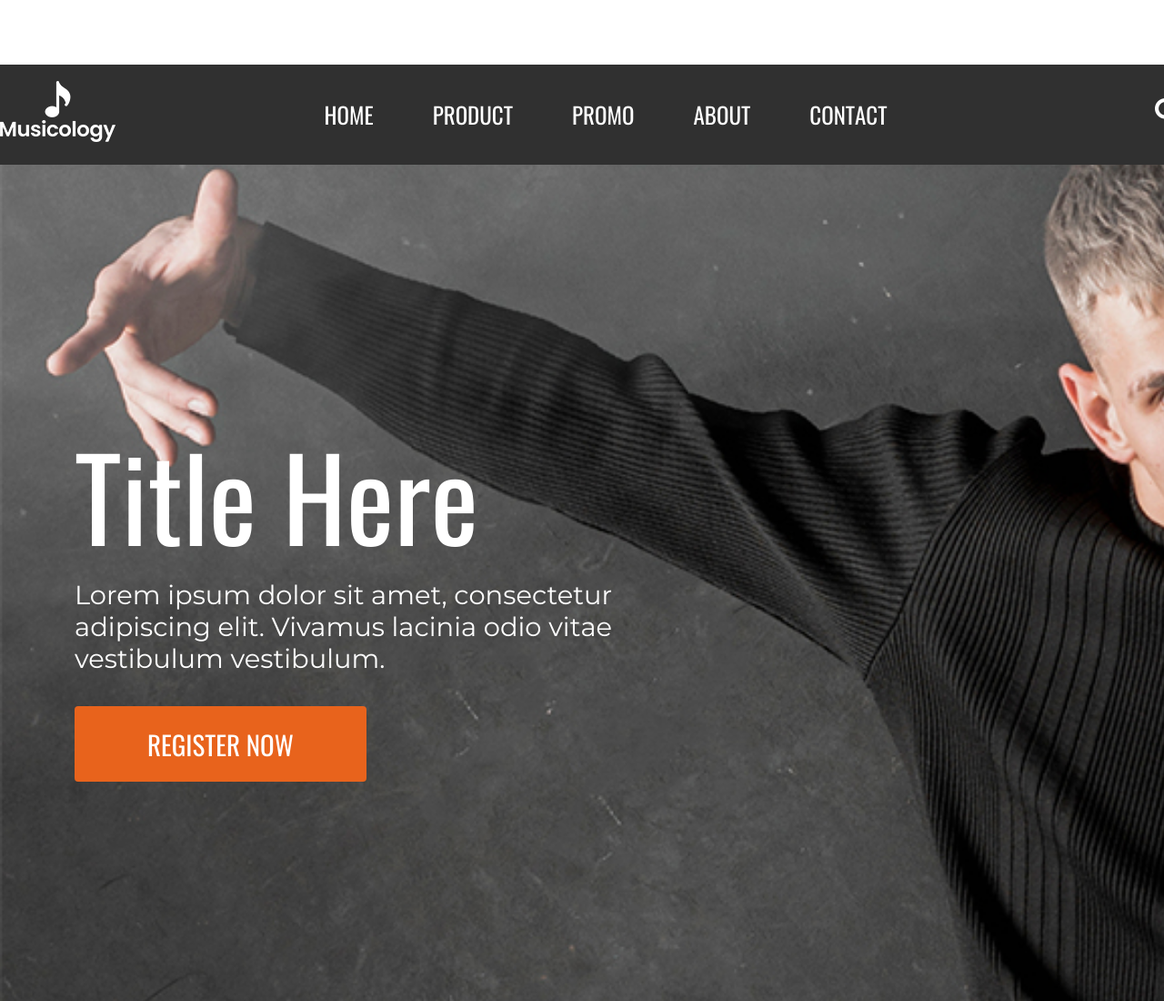
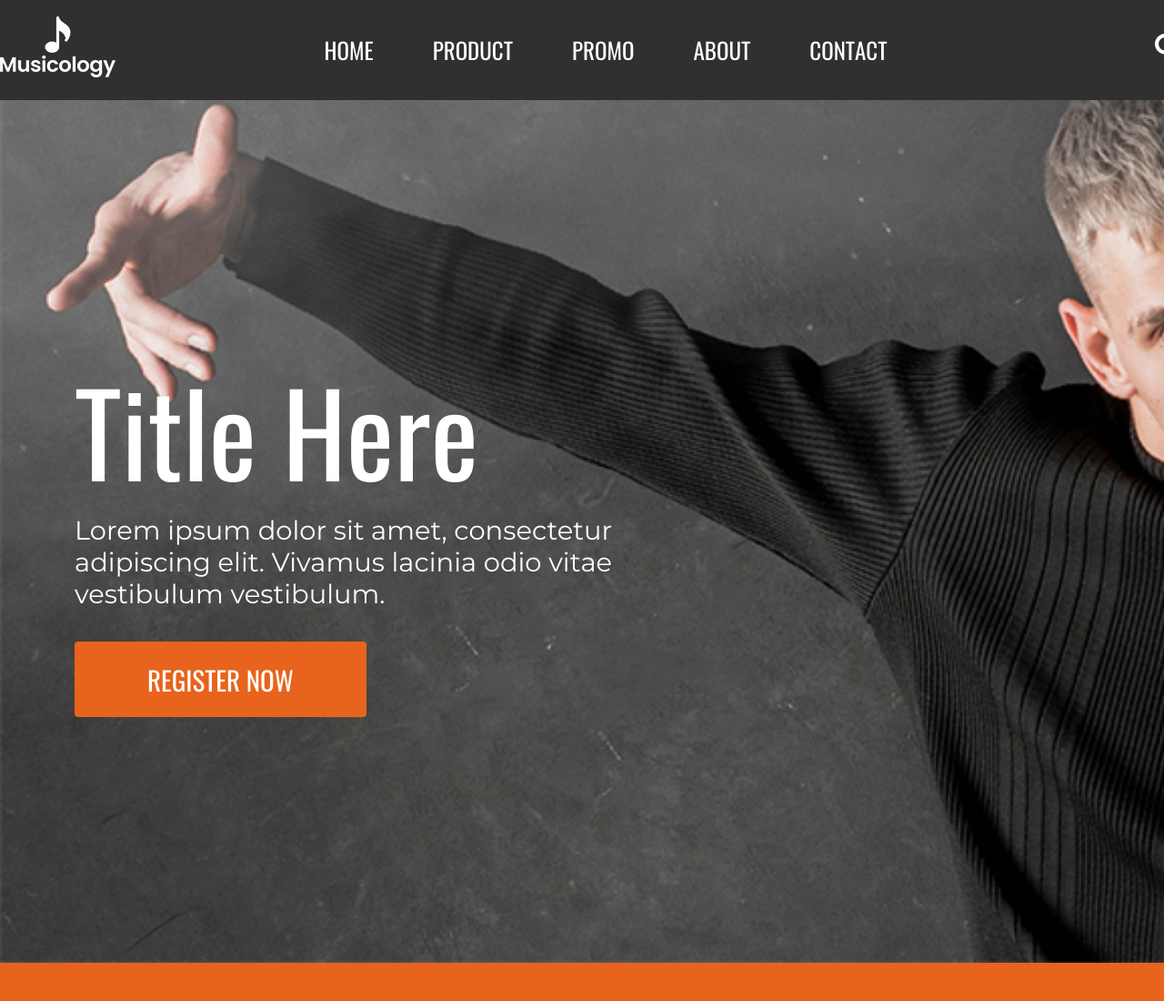
Before and after one commit to mirzohidd/DanceTour, a plain HTML site: page index.html in a window 1280 px wide. Shown: the top 1100 px of the page at 91% size. Drawn offline with Linux system fonts and the light colour scheme.

Commit message:
Delete side headding

```diff
--- a/index.html
+++ b/index.html
@@ -10,7 +10,7 @@
 </head>
 <body onload="myFunction()" style="margin:0;">
 
-    <h1>MIXNEw</h1>
+
 
     <main>
          <!-- Header Section Start here -->
```
